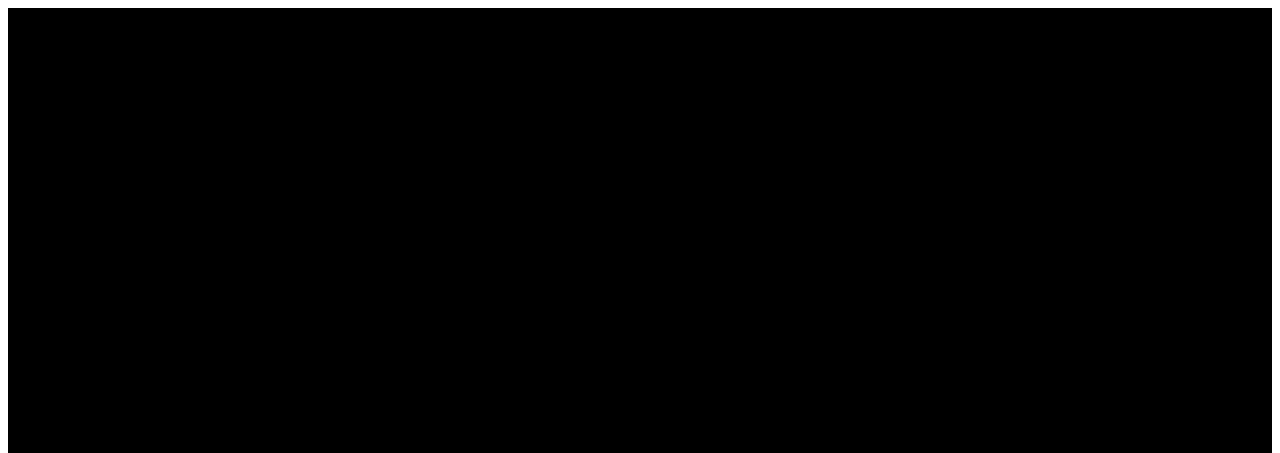
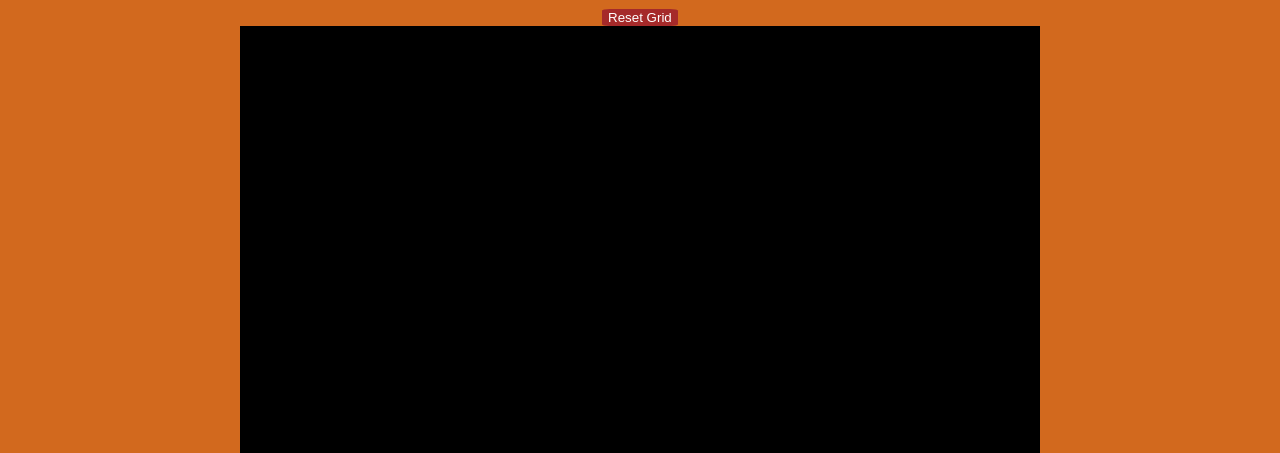
Before and after one commit to nomaddr/js-etch-a-sketch, a plain HTML site: page index.html in a window 1280 px wide. Shown: the top 453 px of the page. Drawn offline with Linux system fonts and the light colour scheme.

Commit message:
Fit content on Screen not scrollable

```diff
--- a/index.html
+++ b/index.html
@@ -8,6 +8,7 @@
 		<script src="script.js" defer></script>
 	</head>
 	<body>
+		<button id="reset">Reset Grid</button>
 		<div class="container">
 
 		</div>
--- a/style.css
+++ b/style.css
@@ -1,6 +1,23 @@
+body {
+	background-color:chocolate;
+}
+
+#reset {
+	margin-left: 47%;
+	margin-right: 47%;
+	border-radius: 10%;
+	border-style: none;
+	background-color: brown;
+	color: white;
+}
+
 .container {
+	margin: 0 auto;
 	display: flex;
 	flex-wrap: wrap;
+	height: 100vh;
+	width: 100vh;
+	overflow: hidden;
 }
 
 .container > * {
@@ -10,6 +27,7 @@
 .square {
     background-color: black;
 	height:auto;
+	min-height: min-content;
 }
 
 .square:before {
```
